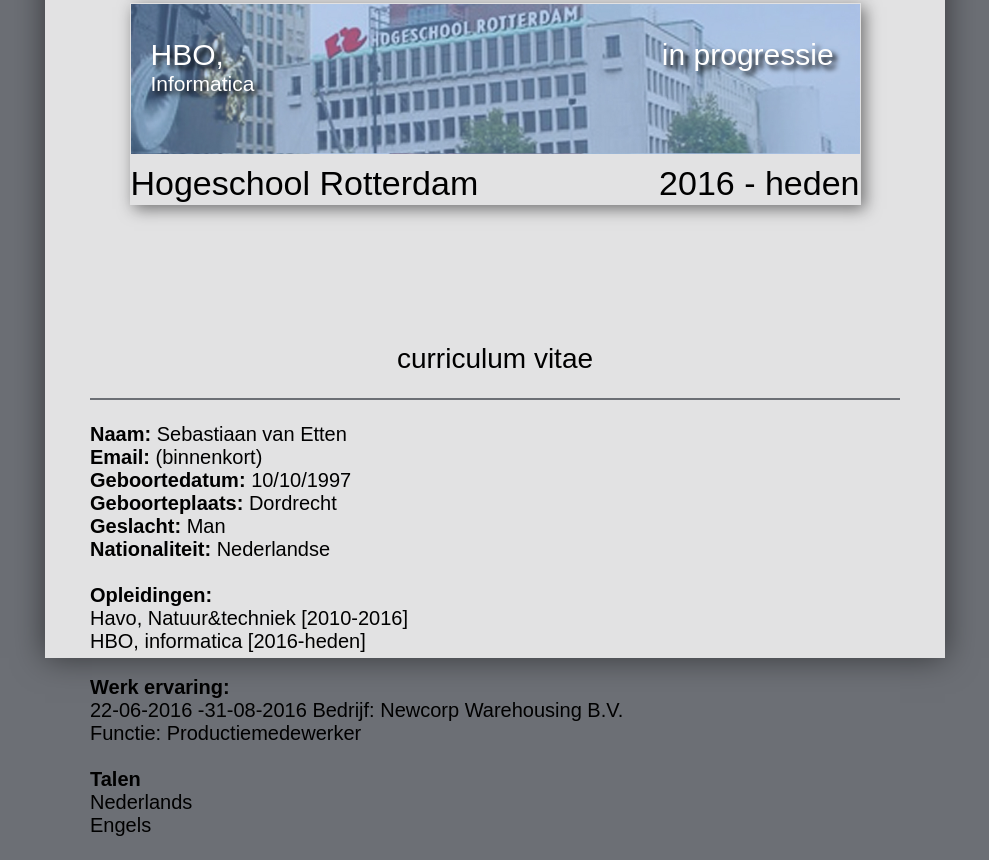
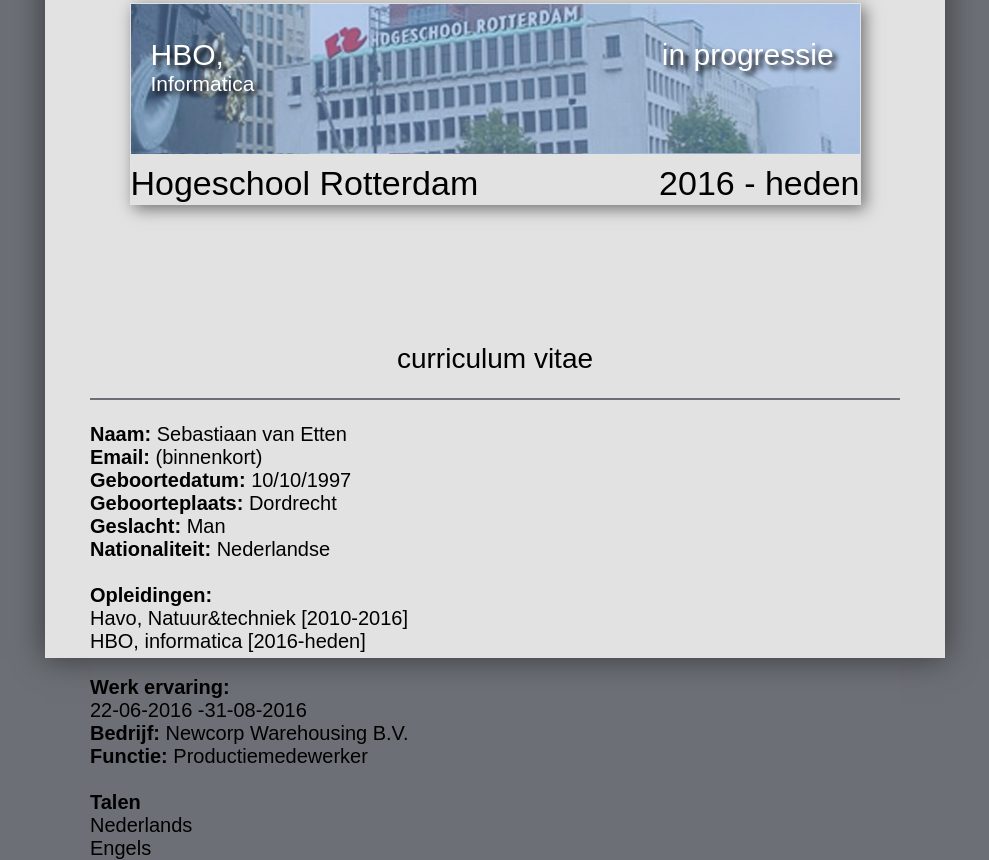
Before and after one commit to SebastiaanvanEtten/portfolio, a plain HTML site: page overmij.html in a window 1280 px wide. Shown: the part 1462-2322 px from the top of the page, without its empty margins (245-1234 px from the left). Before the commit the page ends 2299 px from the top, so only its background shows below. Drawn offline with Linux system fonts and the light colour scheme.

Commit message:
Update overmij.html

```diff
--- a/overmij.html
+++ b/overmij.html
@@ -338,8 +338,9 @@ text-decoration: none;
 					HBO, informatica [2016-heden]<br>
 					<br>
 					<b>Werk ervaring:</b><br>
-					22-06-2016 -31-08-2016	Bedrijf: Newcorp Warehousing B.V.<br>
-								Functie: Productiemedewerker<br>
+					22-06-2016 -31-08-2016<br>
+					<b>Bedrijf:</b> Newcorp Warehousing B.V.<br>
+					<b>Functie:</b> Productiemedewerker<br>
 					<br>
 					<b>Talen</b><br>
 					Nederlands<br>
```
